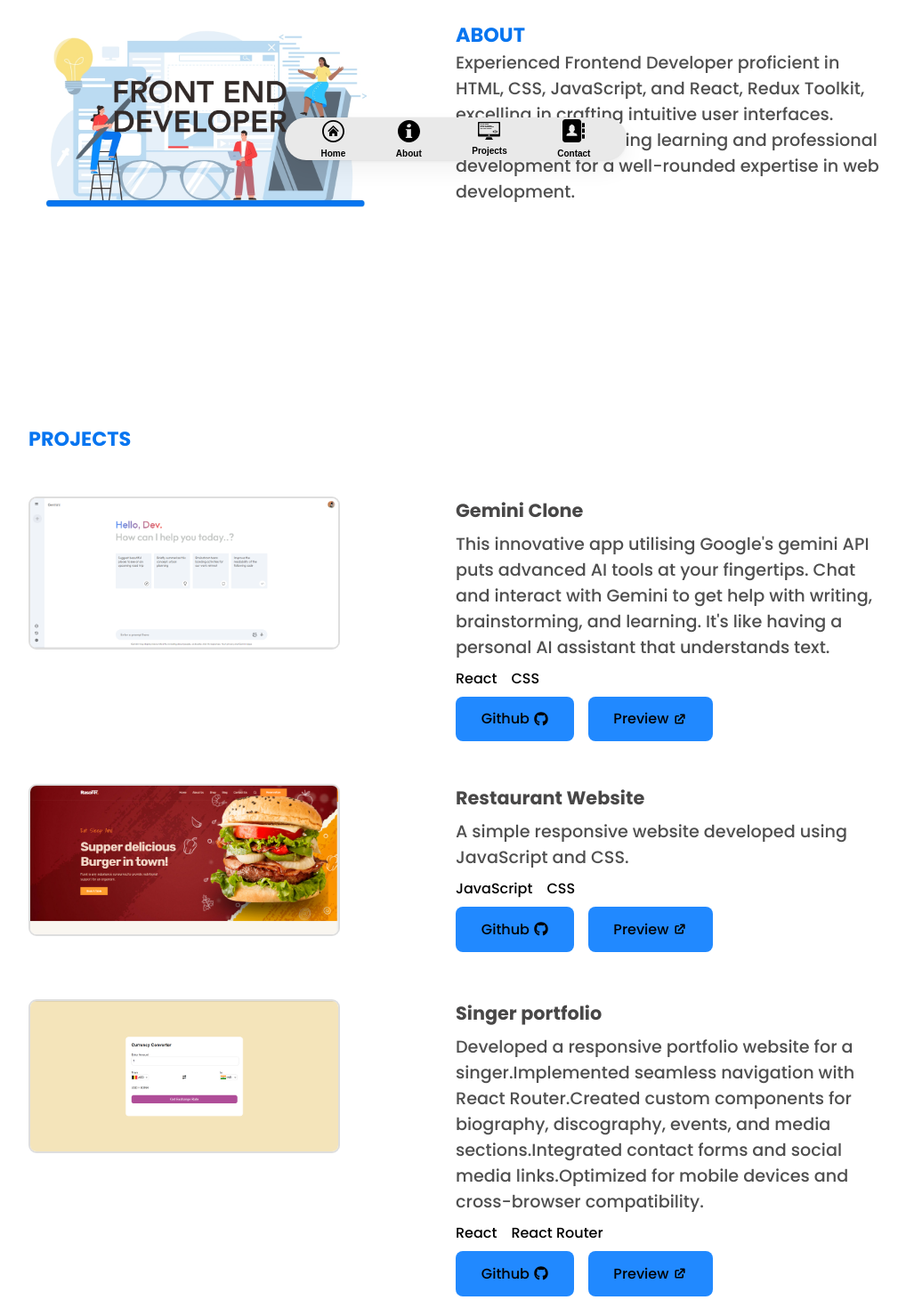
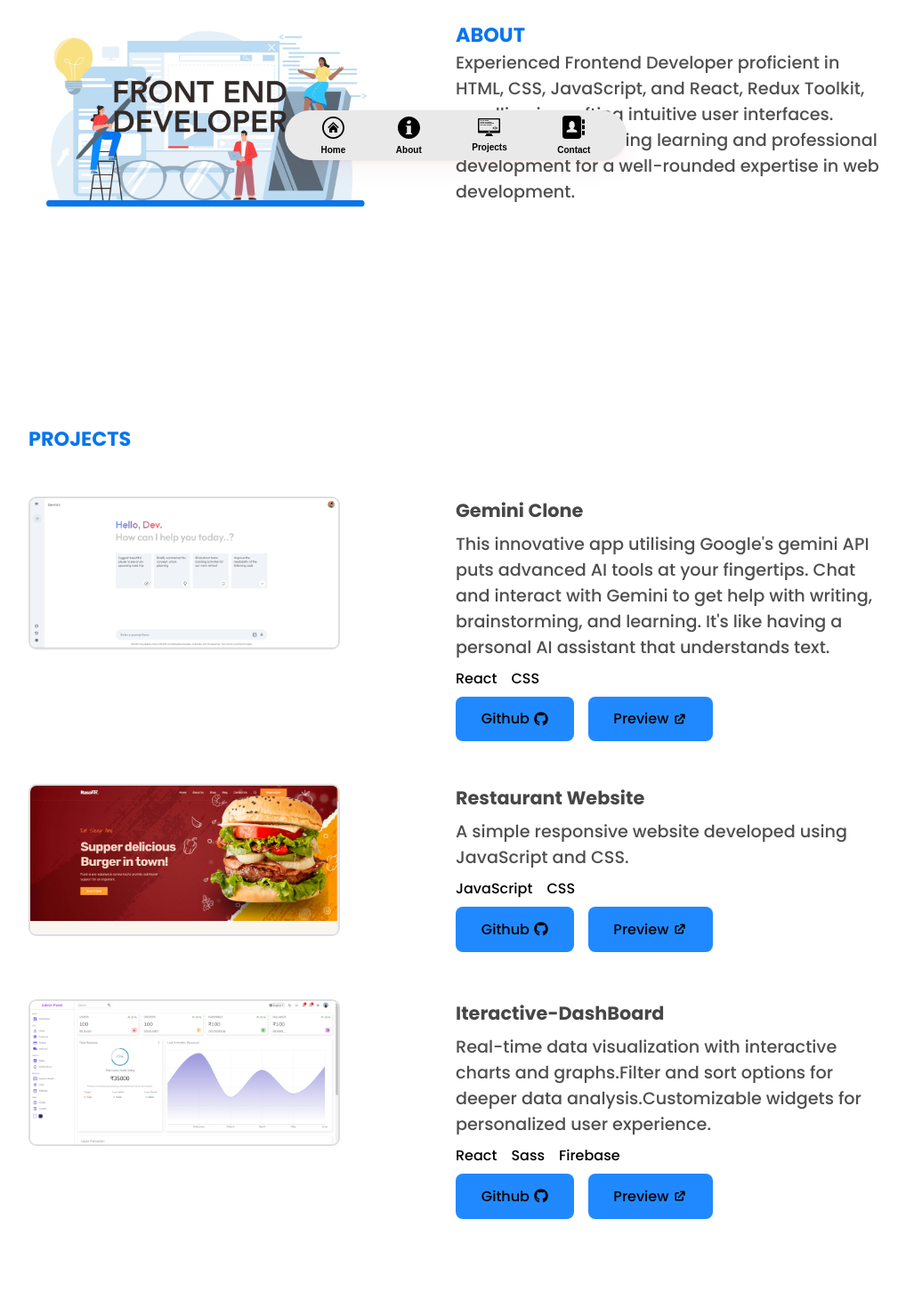
Before and after one commit to johnfds-8/portfolio_V2, a React (Vite) app: page / in a window 1280 px wide. Shown: the part 580-2050 px from the top of the page at 89% size, without its empty margins (128-1146 px from the left). Built offline with nearby package versions, Linux system fonts and the light colour scheme.

Commit message:
fille commted

```diff
--- a/src/components/Hero/Hero.jsx
+++ b/src/components/Hero/Hero.jsx
@@ -47,7 +47,6 @@ const Hero = () => {
                   <img src="./bootstrap.svg" alt="tailwindcss" width={30} />
                   <img src="./javascript.svg" alt="js" width={30} />
                   <img src="./react.svg" alt="react" width={30} />
-                  <img src="./redux.svg" alt="python" width={30} />
                 </div>
               </div>
 
--- a/src/components/navigation/NavMenu.css
+++ b/src/components/navigation/NavMenu.css
@@ -9,12 +9,13 @@
   bottom: 5%;
   background-color:#e9e9e9;
   bottom: 5%;
-  height: 6%;
+  height: 7%;
   width: 30%;
   border-radius:9999px;
   justify-content: space-evenly;
   gap: 1rem;
-  box-shadow: 0 0 0 1px rgba(0,0,0,.03),0 2px 4px rgba(0,0,0,.05),0 12px 24px rgba(0,0,0,.05);
+  box-shadow: 0 0 0 1px rgba(169, 40, 40, 0.03),0 2px 4px rgba(157, 48, 48, 0.05),0 12px 24px rgba(163, 50, 50, 0.05);
+
   border-width: 1px;
   z-index: 9999;
   text-align: center;
--- a/src/constants/ProjectData.js
+++ b/src/constants/ProjectData.js
@@ -1,6 +1,6 @@
 export const projectData = [
   {
-    id: 6,
+    id: 1,
     title: "Gemini Clone ",
     image: "./Gemini.png",
 
@@ -14,7 +14,7 @@ export const projectData = [
     githubUrl: "https://github.com/johnfernandis1999/gemini",
   },
   {
-    id: 1,
+    id: 2,
     title: "Restaurant Website ",
     image: "./Restaurant.png",
 
@@ -25,22 +25,21 @@ export const projectData = [
       { id: 2, tech: "CSS" },
     ],
     liveUrl: "https://john-rasoighar.netlify.app",
-    githubUrl:
-      "https://github.com/johnfernandis1999/restaurant.git",
+    githubUrl: "https://github.com/johnfernandis1999/restaurant.git",
   },
   {
-    id: 1,
-    title: "Singer portfolio ",
-    image: "./Currency-Converter.png",
+    id: 3,
+    title: "Iteractive-DashBoard",
+    image: "./dashborad.png",
 
     projectDescription:
-      "Developed a responsive portfolio website for a singer.Implemented seamless navigation with React Router.Created custom components for biography, discography, events, and media sections.Integrated contact forms and social media links.Optimized for mobile devices and cross-browser compatibility.",
+      "Real-time data visualization with interactive charts and graphs.Filter and sort options for deeper data analysis.Customizable widgets for personalized user experience.",
     stack: [
       { id: 1, tech: "React" },
-      { id: 2, tech: "React Router" },
+      { id: 2, tech: "Sass" },
+      { id: 3, tech: "Firebase" },
     ],
-    liveUrl: "https://mr-fernandes.vercel.app/",
-    githubUrl:
-      "https://mr-fernandes.vercel.app/",
+    liveUrl: "https://admin-panel-navy-rho.vercel.app/",
+    githubUrl: "https://github.com/johnfds-8/admin-panel.git",
   },
 ];
```
Also changed, not shown: public/dashborad.png (added).
